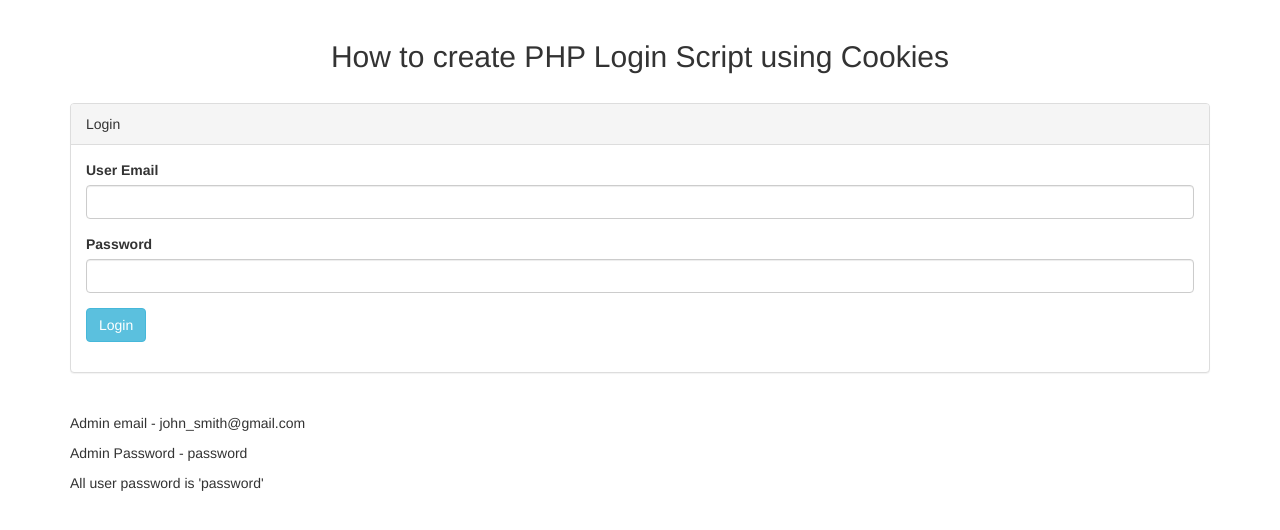
After one commit to baileyga/project2, a PHP site: page /php/login.php in a window 1280 px wide. The commit adds this page. Shown: the top 530 px of the page. Run offline with PHP 8.4, Linux system fonts and the light colour scheme; some libraries are stand-ins or nearby versions.

Commit message:
adding php files

```diff
--- /dev/null
+++ b/php/database_connection.php
@@ -0,0 +1,4 @@
+<?php
+//database_connection.php
+$connect = new PDO("mysql:host=localhost;dbname=project2", "root", "");
+?>
--- /dev/null
+++ b/php/login.php
@@ -0,0 +1,97 @@
+<?php
+//login.php
+
+include("database_connection.php");
+
+if(isset($_COOKIE["type"]))
+{
+ header("location:index.php");
+}
+
+$message = '';
+
+if(isset($_POST["login"]))
+{
+ if(empty($_POST["user_email"]) || empty($_POST["user_password"]))
+ {
+  $message = "<div class='alert alert-danger'>Both Fields are required</div>";
+ }
+ else
+ {
+  $query = "
+  SELECT * FROM user_details
+  WHERE user_email = :user_email
+  ";
+  $statement = $connect->prepare($query);
+  $statement->execute(
+   array(
+    'user_email' => $_POST["user_email"]
+   )
+  );
+  $count = $statement->rowCount();
+  if($count > 0)
+  {
+   $result = $statement->fetchAll();
+   foreach($result as $row)
+   {
+    if(password_verify($_POST["user_password"], $row["user_password"]))
+    {
+     setcookie("type", $row["user_type"], time()+3600);
+     header("location:index.php");
+    }
+    else
+    {
+     $message = '<div class="alert alert-danger">Wrong Password</div>';
+    }
+   }
+  }
+  else
+  {
+   $message = "<div class='alert alert-danger'>Wrong Email Address</div>";
+  }
+ }
+}
+
+
+?>
+
+<!DOCTYPE html>
+<html>
+ <head>
+  <title>How to create PHP Login Script using Cookies</title>
+  <script src="https://ajax.googleapis.com/ajax/libs/jquery/3.1.0/jquery.min.js"></script>
+  <link rel="stylesheet" href="https://maxcdn.bootstrapcdn.com/bootstrap/3.3.6/css/bootstrap.min.css" />
+  <script src="https://maxcdn.bootstrapcdn.com/bootstrap/3.3.7/js/bootstrap.min.js"></script>
+ </head>
+ <body>
+  <br />
+  <div class="container">
+   <h2 align="center">How to create PHP Login Script using Cookies</h2>
+   <br />
+   <div class="panel panel-default">
+
+    <div class="panel-heading">Login</div>
+    <div class="panel-body">
+     <span><?php echo $message; ?></span>
+     <form method="post">
+      <div class="form-group">
+       <label>User Email</label>
+       <input type="text" name="user_email" id="user_email" class="form-control" />
+      </div>
+      <div class="form-group">
+       <label>Password</label>
+       <input type="password" name="user_password" id="user_password" class="form-control" />
+      </div>
+      <div class="form-group">
+       <input type="submit" name="login" id="login" class="btn btn-info" value="Login" />
+      </div>
+     </form>
+    </div>
+   </div>
+   <br />
+   <p>Admin email - john_smith@gmail.com</p>
+   <p>Admin Password - password</p>
+   <p>All user password is 'password'</p>
+  </div>
+ </body>
+</html>
```
Also changed, not shown: CSS/style.css (+14 -0 lines), php/index.php (added, +35 -0 lines), php/logout.php (added, +7 -0 lines).
